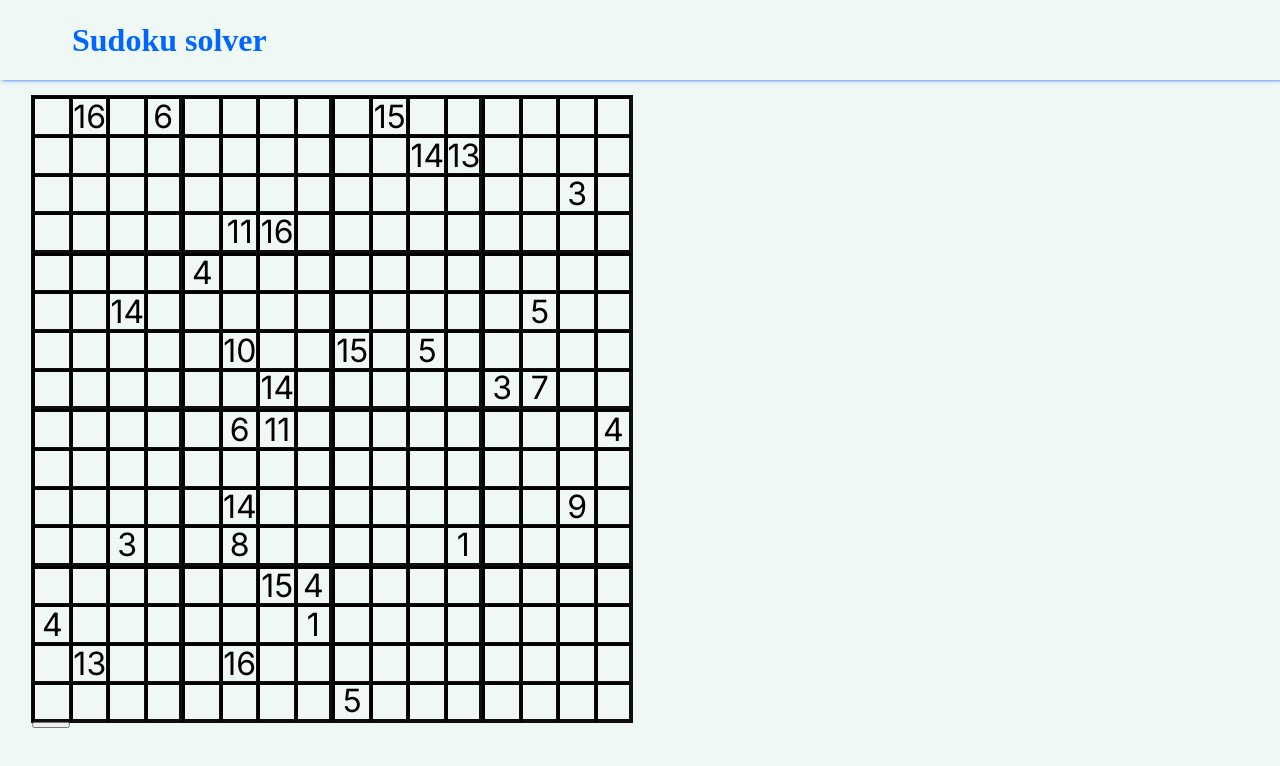
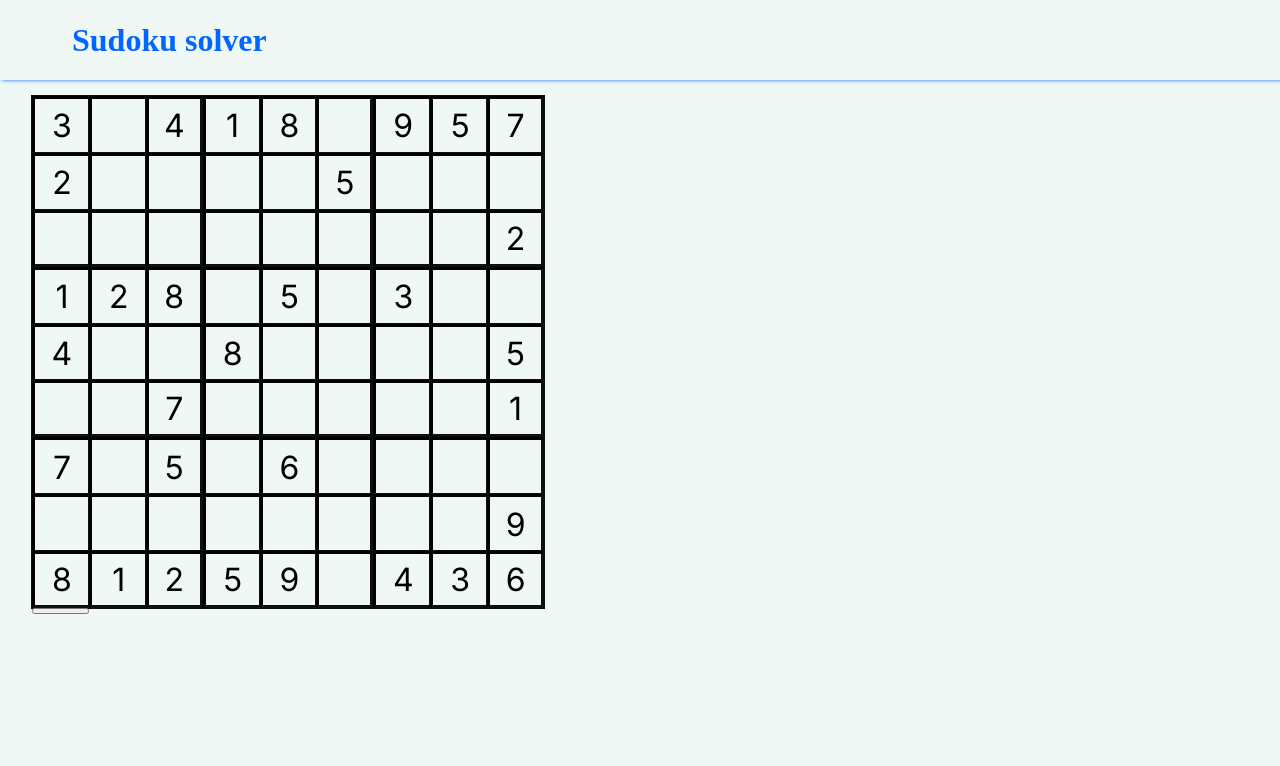
Before and after one commit to mockoocy/sudoSolve-old, a React (Create React App) app: page / in a window 1280 px wide. Shown: the top 766 px of the page. Built offline with nearby package versions, Linux system fonts and the light colour scheme; some icons are missing; a web font is replaced by a local one.

Commit message:
optimalization, fast for 9x9, still slow for 16x16

```diff
--- a/src/globalComponents/SudokuBoard.tsx
+++ b/src/globalComponents/SudokuBoard.tsx
@@ -1,6 +1,8 @@
 import React, { useRef } from 'react'
 import styled from 'styled-components';
 import { useGlobalContext } from '../globalContext';
+import { Cell } from '../types';
+import generateSudoku from '../utils/generateSudoku';
 import solveSudoku, { cacheValidValues, preFillSudoku } from '../utils/solveSudoku';
 import SudokuCell from './SudokuCell';
 
@@ -64,12 +66,26 @@ export default function SudokuBoard() {
 
   function displaySolvedSudoku(){
     const startTime = Date.now();
-    const boardCopy = structuredClone(boardState);
-    const sudokuCache  = cacheValidValues(boardCopy, options.SMALL_GRID_SIZE)
-    preFillSudoku(boardCopy,sudokuCache, options.SMALL_GRID_SIZE)
-    solveSudoku(boardCopy,sudokuCache, options.SMALL_GRID_SIZE)
-    setBoardState(boardCopy)
+    for(let i=0; i<1000; i++){
+      const newBoard = generateSudoku(options.SUDOKU_SIZE, 50);
+      const newSudoku : Cell[][] = newBoard.map((rows, row) => rows.map((cell, col) => (
+        {row: row,
+        column: col,
+        value: cell,
+        isSelected: false,
+        isHighlighted: false,
+        isValid: true,
+      })))
+      const sudokuCache = cacheValidValues(newSudoku, options.SMALL_GRID_SIZE)
+      solveSudoku(newSudoku,sudokuCache, options.SMALL_GRID_SIZE)
+    }
+
+    // const boardCopy = structuredClone(boardState);
+    // const sudokuCache  = cacheValidValues(boardCopy, options.SMALL_GRID_SIZE)
+    // solveSudoku(boardCopy,sudokuCache, options.SMALL_GRID_SIZE)
+    // setBoardState(boardCopy)
     console.log(`%csolving took ${Date.now() - startTime}ms`, 'color: #7fffd4; font-size: 2rem; font-weight: 600; text-shadow: .25rem .25rem .5rem #f0f8f5')
+
   }
     const sudokuCellElements: JSX.Element[][] = boardState.map((row, rowId) => {
     return row.map((cell, col)=>{
--- a/src/globalContext.tsx
+++ b/src/globalContext.tsx
@@ -32,8 +32,8 @@ export const SudokuContext = React.createContext<ContextValue>({
 export function SudokuProvider({children}: Props){
   const [gameWon, setGameWon] = useState(false)
   const [options, setOptions] = useState<Options>({
-    SUDOKU_SIZE: 16,
-    SMALL_GRID_SIZE: 4,
+    SUDOKU_SIZE: 9,
+    SMALL_GRID_SIZE: 3,
     FILLED_CELLS_AMOUNT: 32,
     SELECTED_FONT: "Rubik moonrocks"
   })
@@ -45,8 +45,7 @@ export function SudokuProvider({children}: Props){
     isSelected: false,
     isHighlighted: false,
     isValid: true,
-  })
-  ))
+  })))
 
   const [boardState, setBoardState] = useState<Board>(initialBoardState);
   function modifyBoard(currentRow: number, currentColumn: number, value: number){
--- a/src/types.ts
+++ b/src/types.ts
@@ -40,3 +40,7 @@ export type SmallGrid = {
 export type SudokuCache = {
   [key: number] : number[]
 }
+
+export type Counter = {
+  [key: (number | string) ] : number
+}
--- a/src/utils/solveSudoku.ts
+++ b/src/utils/solveSudoku.ts
@@ -1,4 +1,4 @@
-import { Board, SudokuCache } from "../types";
+import { Board, Counter, SudokuCache } from "../types";
 import isValid from "./isValid";
 import getCurrentGrid from "./getCurrentGrid";
 import counter from "./counter";
@@ -62,23 +62,27 @@ export function cacheValidValues(board: Board, smallGridSize: number){
 }
 
 function getAppearanceCounts(board: Board, cache: SudokuCache, smallGridSize: number){
-  const countAppearanceRow = []
-  const countAppearanceColumn = []
-  const countAppearanceSmallGrid = []
+  const countAppearanceRow: Counter[] = [];
+  const countAppearanceColumn: Counter[] = [];
+  const countAppearanceSmallGrid: Counter[] = [];
 
+  const tempArraySmallGrid: number[][] = new Array(board.length).fill([]);
   for (let row=0; row<board.length; row++){
-    const tempArrayRow: number[] = [];
-    const tempArraySmallGrid: number[] = []
+    const tempArrayRow: number[] = new Array(board.length);
     for (let col=0; col<board.length; col++){
       const cellIndex = row * board.length + col;
       const smallGridId = Math.floor(col / smallGridSize) + smallGridSize * Math.floor(row / smallGridSize)
       if (cache[cellIndex]) for (let val of cache[cellIndex]){
-        tempArrayRow.push(val)
-        countAppearanceSmallGrid[smallGridId] = tempArraySmallGrid
+        tempArrayRow.push(val);
+        tempArraySmallGrid[smallGridId].push(val)
       }
     }
     countAppearanceRow[row] = counter(tempArrayRow)
   }
+
+  tempArraySmallGrid.forEach((smallGrid, id)=> {
+    countAppearanceSmallGrid[id] = counter(smallGrid)
+  })
 
   for (let col=0; col<board.length; col++){
     const tempArray = [];
@@ -125,12 +129,16 @@ export default function solveSudoku(board: Board, cache: SudokuCache, smallGridS
   if (!blank){
     return true;
   }
+
   const {row, column} = blank;
   const cellIndex = row* board.length + column;
-  console.log(`current Cell:${cellIndex}`)
+  //console.log(`current Cell:${cellIndex}`)
   for (let val of cache[cellIndex]){
     if (isValid(board, blank, val, smallGridSize)){
       board[row][column].value = val;
+      cache = cacheValidValues(board, smallGridSize);
+      preFillSudoku(board, cache, smallGridSize)
+
 
       if (solveSudoku(board, cache, smallGridSize)){
         return true;
```
